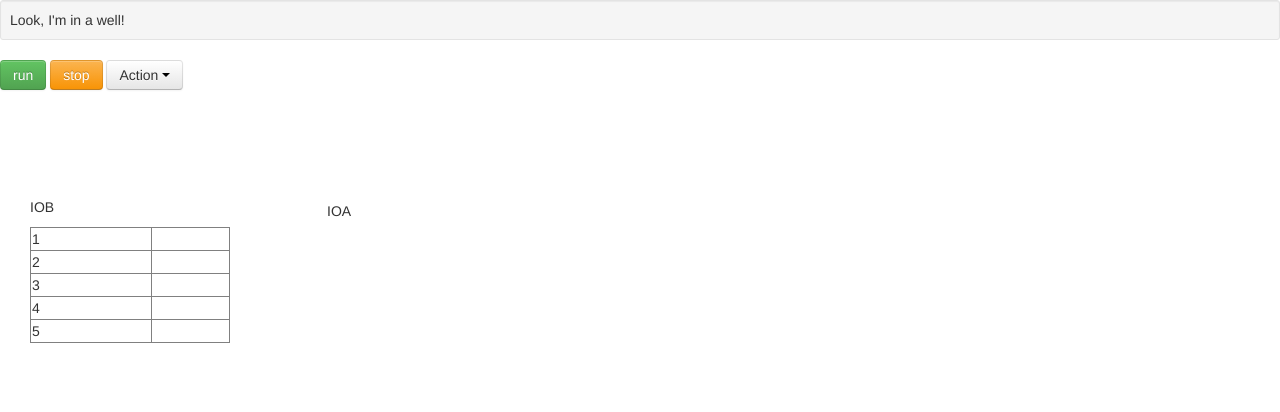
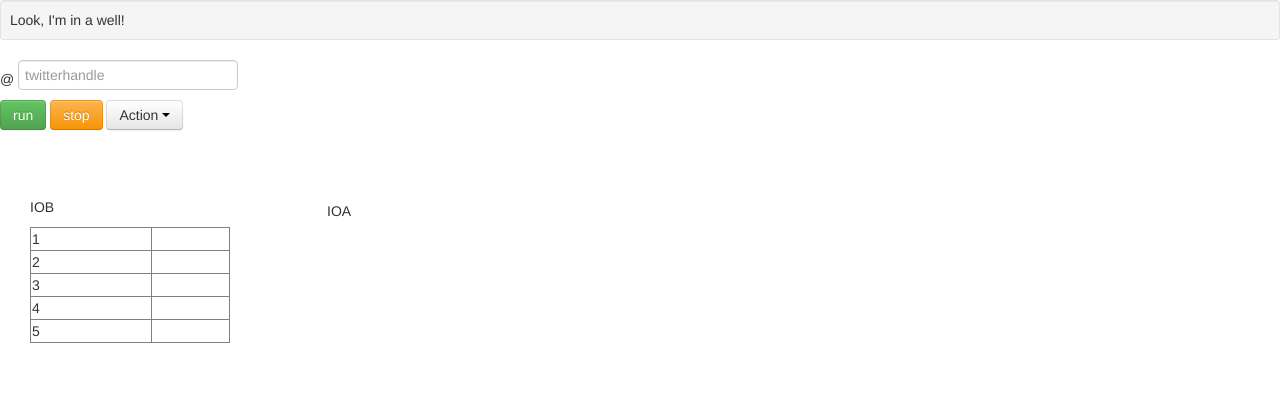
Before and after one commit to OpenFPGAduino/FPGAdesigner, a plain HTML site: page index.html in a window 1280 px wide. Drawn offline with Linux system fonts and the light colour scheme; no server answers.

Commit message:
input group
input group

```diff
--- a/index.html
+++ b/index.html
@@ -53,6 +53,10 @@
             </div>
           </div>
 
+      <div class="input-group">
+         <span class="input-group-addon">@</span>
+         <input type="text" class="form-control" placeholder="twitterhandle">
+      </div>
 
   <div id="apDiv1">
     <p>IOB </p>
```
